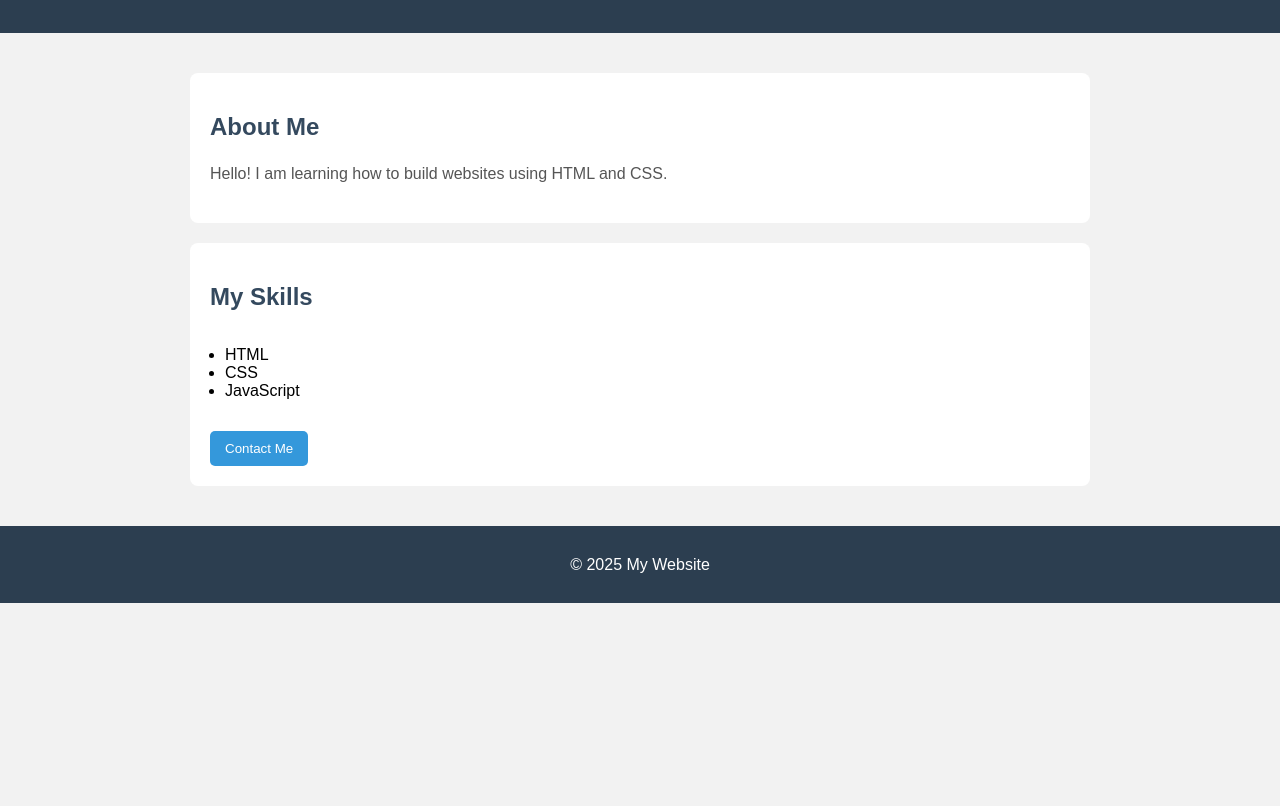
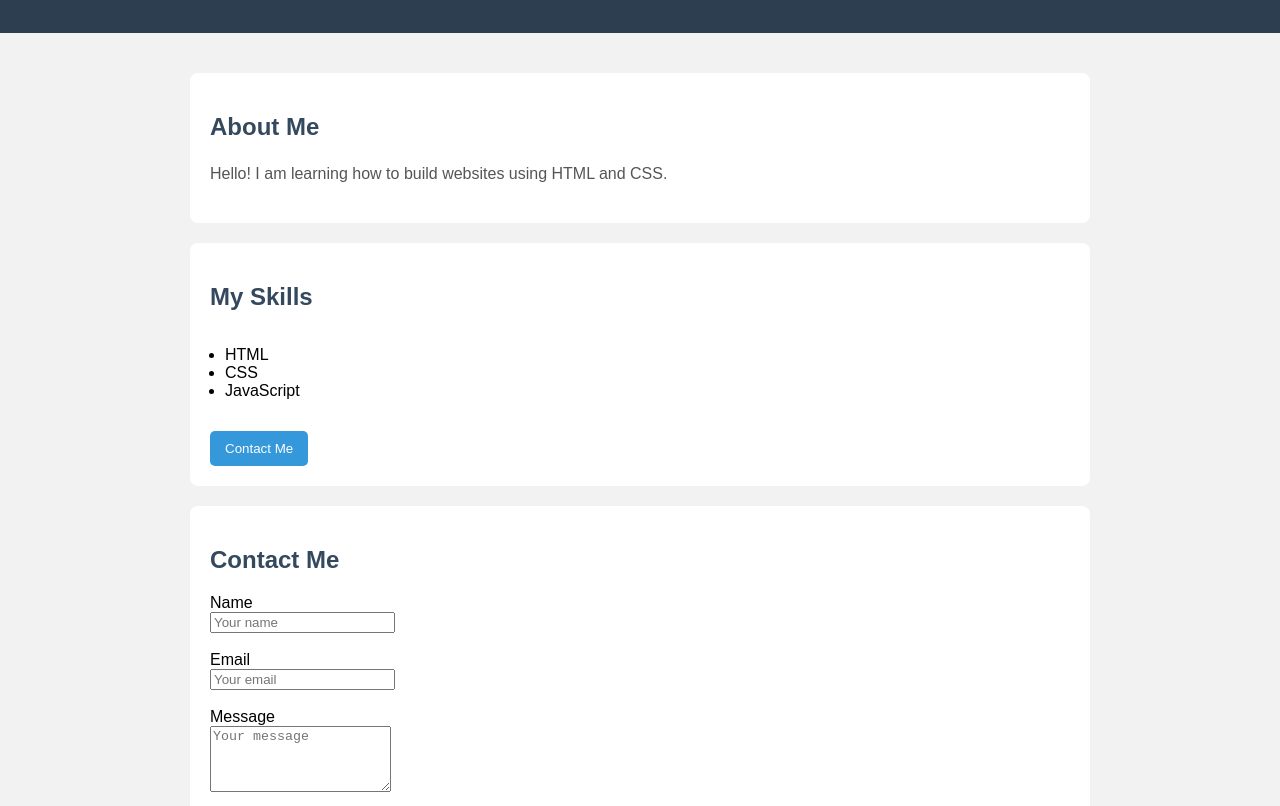
Before and after one commit to Ekbal786-development/my-website, a plain HTML site: page index.html in a window 1280 px wide. Shown: the part 146-952 px from the top of the page. Before the commit the page ends 800 px from the top, so only its background shows below. Drawn offline with Linux system fonts and the light colour scheme.

Commit message:
Update index.html
Add contact form section

```diff
--- a/index.html
+++ b/index.html
@@ -29,6 +29,38 @@
 
         <button onclick="showMessage()">Contact Me</button>
       </section>
+      <section id="contact">
+        <h2>Contact Me</h2>
+
+        <form>
+          <label for="name">Name</label><br />
+          <input
+            type="text"
+            id="name"
+            name="name"
+            placeholder="Your name"
+          /><br /><br />
+
+          <label for="email">Email</label><br />
+          <input
+            type="email"
+            id="email"
+            name="email"
+            placeholder="Your email"
+          /><br /><br />
+
+          <label for="message">Message</label><br />
+          <textarea
+            id="message"
+            name="message"
+            rows="4"
+            placeholder="Your message"
+          ></textarea
+          ><br /><br />
+
+          <button type="submit">Send Message</button>
+        </form>
+      </section>
     </div>
     <footer>
       <p>© 2025 My Website</p>
```
